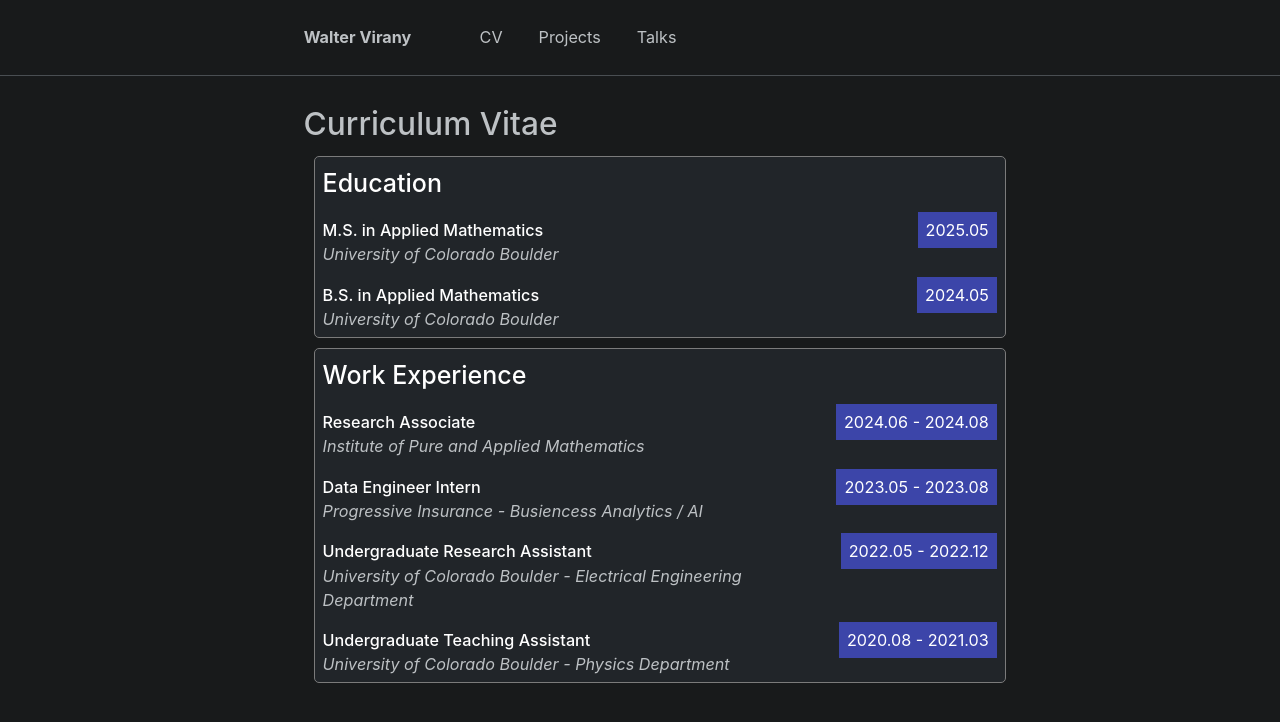
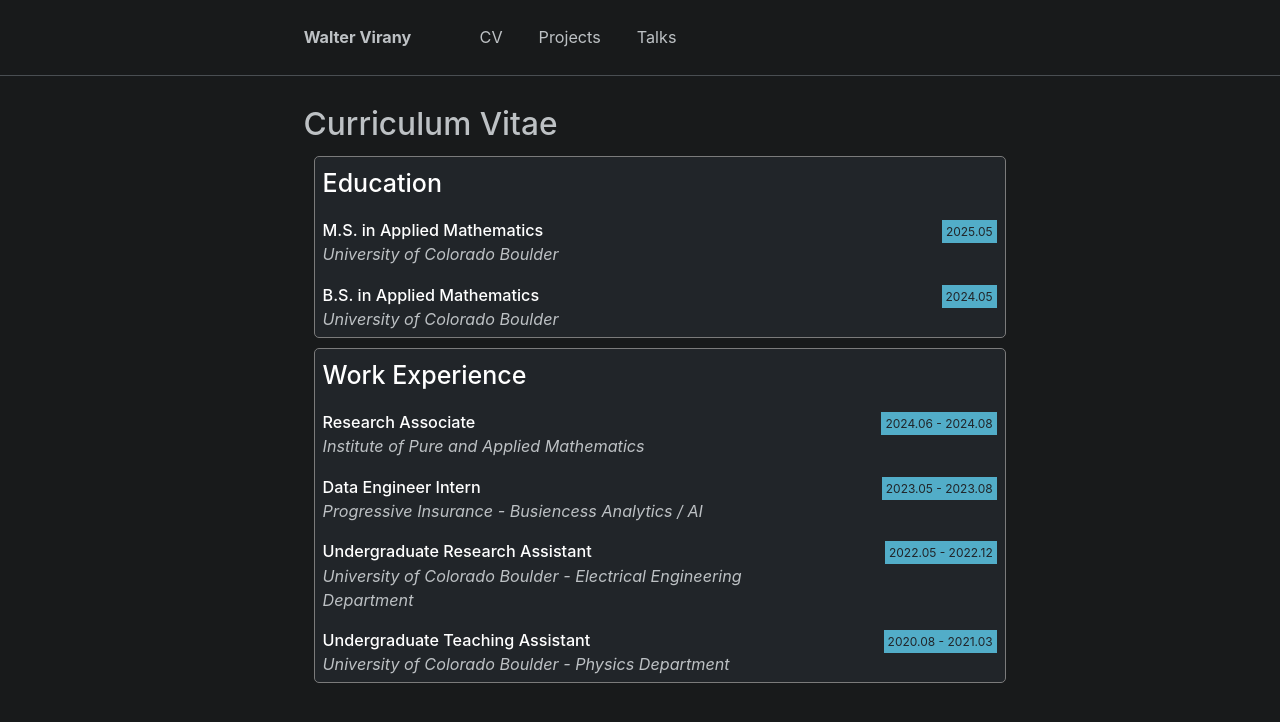
Before and after one commit to wvirany/wvirany.github.io, a Jekyll site: the page built from _pages/cv.html, in a window 1280 px wide. Shown: the top 722 px of the page. Built offline with Jekyll 4.4.1, drawn with Linux system fonts in a browser that asks for light colours.

Commit message:
Update cv.html

```diff
--- a/_pages/cv.html
+++ b/_pages/cv.html
@@ -15,11 +15,12 @@ redirect_from:
 <style>
 
 .label {
-  color: white;
-  padding: 8px;
+  color: #212529;
+  font-size: 12px;
+  padding: 4px;
 }
 
-.date {background-color: #3c45a9;} /* Green */
+.date {background-color: #52adc8;} /* Green */
 
 div.cv {
     box-sizing: content-box;
```
